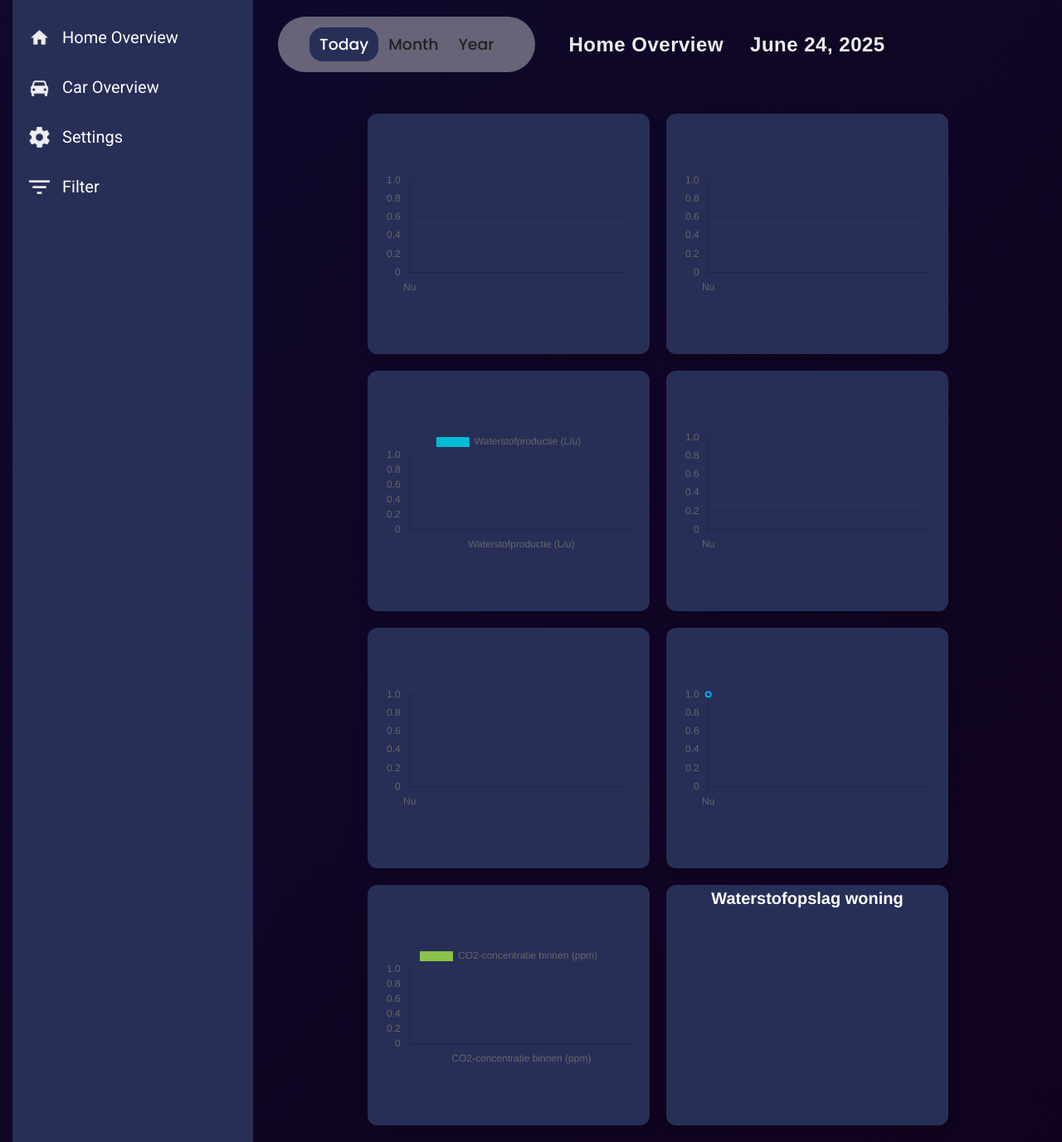
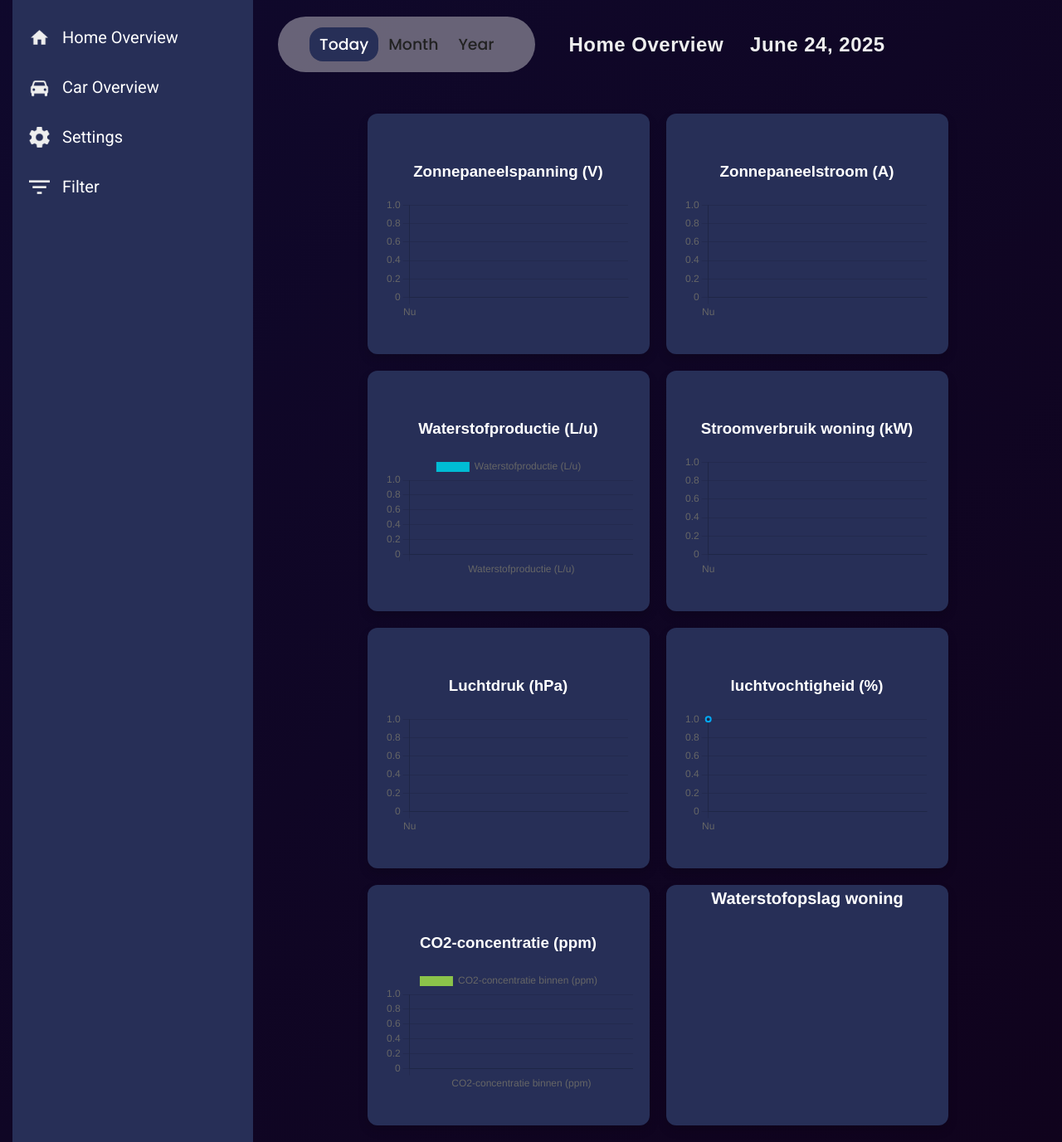
Before and after one commit to DJAVDH/Smart-Energy-Dashboard, a PHP site: page / in a window 1280 px wide. Shown: the part 133-1510 px from the top of the page at 83% size. Run offline with PHP 8.4, Linux system fonts and the light colour scheme; tables that the repository leaves empty or names only in its code hold one stand-in row (values such as "Sample post"); a map, chart or similar area stays blank.

Commit message:
titels voor grafieken

```diff
--- a/index.php
+++ b/index.php
@@ -75,36 +75,43 @@
       <!-- Grafieken voor home -->
       <section class="home-panel">
         <div class="chart-container">
+          <h3 style="color: white;">Zonnepaneelspanning (V)</h3>
           <div class="canvas-wrapper">
             <canvas id="zonnepaneelSpanningChart"></canvas>
           </div>
         </div>
         <div class="chart-container">
+          <h3 style="color: white;">Zonnepaneelstroom (A)</h3>
           <div class="canvas-wrapper">
             <canvas id="zonnepaneelStroomChart"></canvas>
           </div>
         </div>
         <div class="chart-container">
+          <h3 style="color: white;">Waterstofproductie (L/u)</h3>
           <div class="canvas-wrapper">
             <canvas id="waterstofProductieChart"></canvas>
           </div>
         </div>
         <div class="chart-container">
+          <h3 style="color: white;">Stroomverbruik woning (kW)</h3>
           <div class="canvas-wrapper">
             <canvas id="stroomverbruikWoningChart"></canvas>
           </div>
         </div>
         <div class="chart-container">
+          <h3 style="color: white;">Luchtdruk (hPa)</h3>
           <div class="canvas-wrapper">
             <canvas id="luchtdrukChart"></canvas>
           </div>
         </div>
         <div class="chart-container">
+          <h3 style="color: white;">luchtvochtigheid (%)</h3>
           <div class="canvas-wrapper">
             <canvas id="luchtvochtigheidChart"></canvas>
           </div>
         </div>
         <div class="chart-container">
+          <h3 style="color: white;">CO2-concentratie (ppm)</h3>
           <div class="canvas-wrapper">
             <canvas id="co2Chart"></canvas>
           </div>
```
Also changed, not shown: car.php (+6 -3 lines), database/get_auto.php (added, +37 -0 lines).
